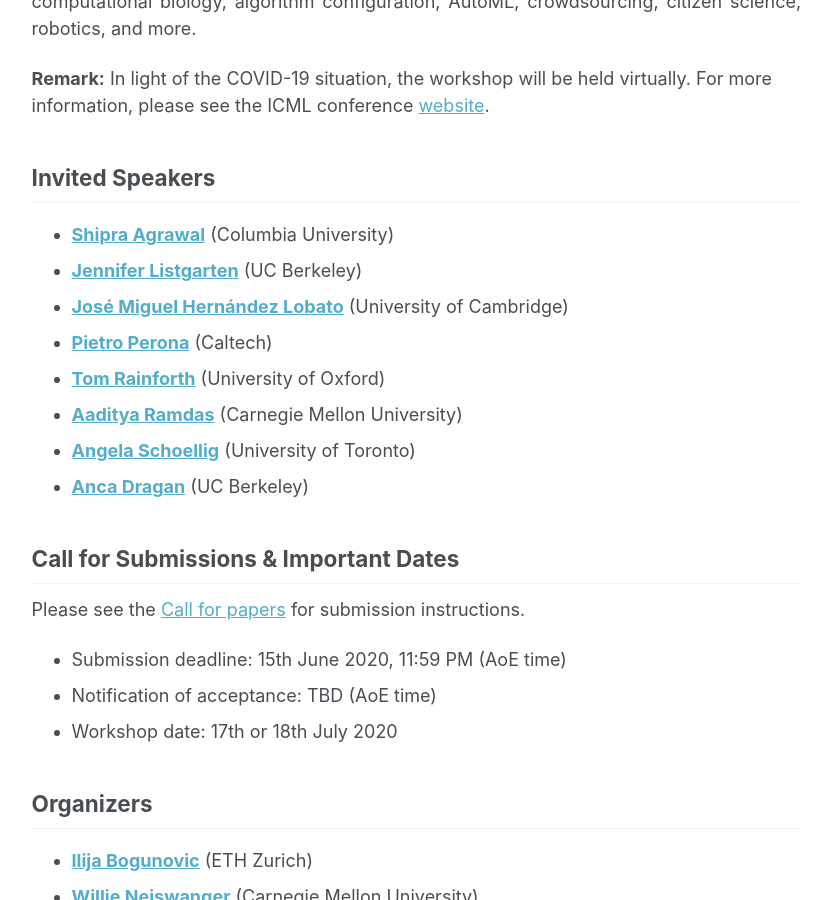
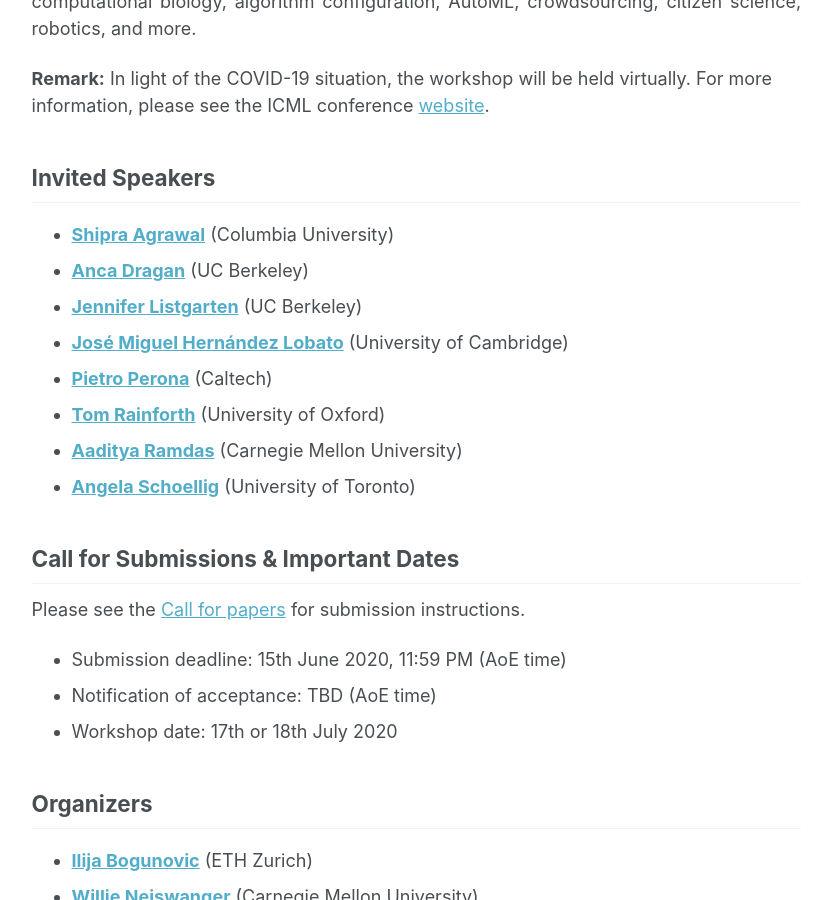
Before and after one commit to realworldml/icml2023, a Jekyll site: the page built from _pages/about.md, in a window 1280 px wide and 900 px high, scrolled down 497 px. Shown: the whole window, without its empty margins (250-1082 px from the left). Built offline with Jekyll 4.4.1, drawn with Linux system fonts in a browser that asks for light colours.

Commit message:
Improved alphabetization

```diff
--- a/_pages/about.md
+++ b/_pages/about.md
@@ -18,13 +18,13 @@ This workshop aims to bring together researchers from academia and industry to d
 Invited Speakers
 ------
 * **[Shipra Agrawal](http://www.columbia.edu/~sa3305/)** (Columbia University)
+* **[Anca Dragan](https://people.eecs.berkeley.edu/~anca/)** (UC Berkeley)
 * **[Jennifer Listgarten](http://www.jennifer.listgarten.com/)** (UC Berkeley)
 * **[José Miguel Hernández Lobato](https://jmhl.org/)** (University of Cambridge)
 * **[Pietro Perona](http://www.vision.caltech.edu/Perona.html)** (Caltech)
 * **[Tom Rainforth](http://www.robots.ox.ac.uk/~twgr/)** (University of Oxford)
 * **[Aaditya Ramdas](https://www.stat.cmu.edu/~aramdas/)** (Carnegie Mellon University)
 * **[Angela Schoellig](http://www.dynsyslab.org/prof-angela-schoellig/)** (University of Toronto)
-* **[Anca Dragan](https://people.eecs.berkeley.edu/~anca/)** (UC Berkeley)
 
 Call for Submissions & Important Dates
 ------
```
Also changed, not shown: _pages/speakers.md (+1 -1 lines).
